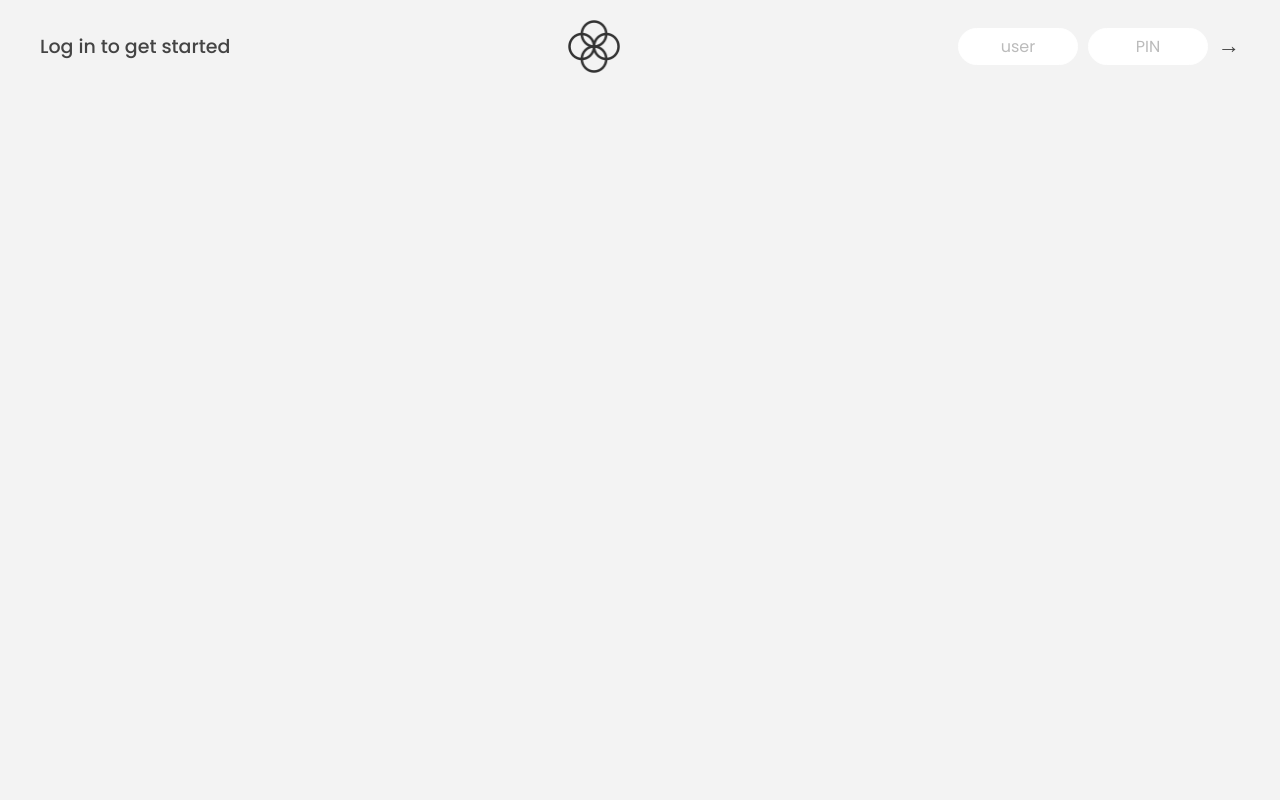
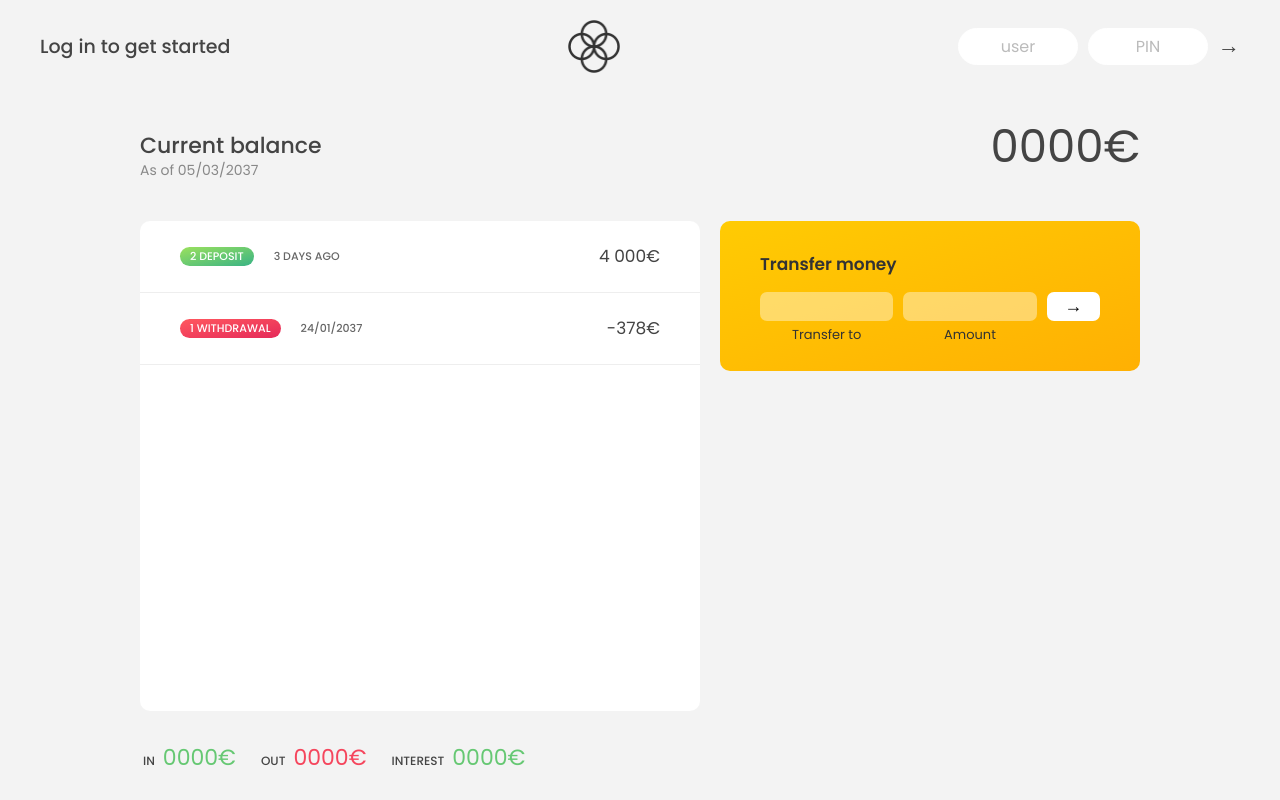
Before and after one commit to MaverickApekshit/bankist, a plain HTML site: page index.html in a window 1280 px wide. Drawn offline with Linux system fonts and the light colour scheme.

Commit message:
Added transfer functionality

```diff
--- a/index.html
+++ b/index.html
@@ -75,6 +75,18 @@
         <p class="summary__label">Interest</p>
         <p class="summary__value summary__value--interest">0000€</p>
       </div>
+
+      <!-- OPERATION: TRANSFERS -->
+      <div class="operation operation--transfer">
+        <h2>Transfer money</h2>
+        <form class="form form--transfer">
+          <input type="text" class="form__input form__input--to" />
+          <input type="number" class="form__input form__input--amount" />
+          <button class="form__btn form__btn--transfer">&rarr;</button>
+          <label class="form__label">Transfer to</label>
+          <label class="form__label">Amount</label>
+        </form>
+      </div>
     </main>
 
     <script src="script.js"></script>
--- a/script.js
+++ b/script.js
@@ -82,9 +82,9 @@ const displayMovements = function (movements) {
 };
 
 // Calculate Balance
-const calcDisplayBalance = function (movements) {
-  const balance = movements.reduce((acc, mov) => acc + mov, 0);
-  labelBalance.textContent = `${balance}€`;
+const calcDisplayBalance = function (acc) {
+  acc.balance = acc.movements.reduce((acc, mov) => acc + mov, 0);
+  labelBalance.textContent = `${acc.balance}€`;
 };
 
 // Calculate Summary
@@ -120,9 +120,20 @@ const createUsernames = function (accs) {
 
 createUsernames(accounts);
 
+const updateUI = function (acc) {
+  // Display movements
+  displayMovements(acc.movements);
+
+  // Display balance
+  calcDisplayBalance(acc);
+
+  // Display summary
+  calcDisplaySummary(acc);
+};
+
+// Event handlers
 let currentAccount;
 
-// Event handlers
 btnLogin.addEventListener('click', function (e) {
   // Prevent form from submitting
   e.preventDefault();
@@ -143,14 +154,32 @@ btnLogin.addEventListener('click', function (e) {
     inputLoginUsername.value = inputLoginPin.value = '';
     inputLoginPin.blur();
 
-    // Display movements
-    displayMovements(currentAccount.movements);
+    // Update UI
+    updateUI(currentAccount);
+  }
+});
 
-    // Display balance
-    calcDisplayBalance(currentAccount.movements);
+btnTransfer.addEventListener('click', function (e) {
+  e.preventDefault();
+  const amount = Number(inputTransferAmount.value);
+  const receiverAcc = accounts.find(
+    acc => acc.username === inputTransferTo.value
+  );
 
-    // Display summary
-    calcDisplaySummary(currentAccount);
+  inputTransferAmount.value = inputTransferTo.value = '';
+
+  if (
+    amount > 0 &&
+    receiverAcc &&
+    currentAccount.balance >= amount &&
+    receiverAcc?.username !== currentAccount.username
+  ) {
+    // Perform transfer
+    currentAccount.movements.push(-amount);
+    receiverAcc.movements.push(amount);
+
+    // Update UI
+    updateUI(currentAccount);
   }
 });
 
--- a/style.css
+++ b/style.css
@@ -79,14 +79,15 @@ nav {
 
 /* MAIN */
 .app {
-  position: relative max-width 100rem;
+  position: relative;
+  max-width: 100rem;
   margin: 4rem auto;
   display: grid;
   grid-template-columns: 4fr 3fr;
   grid-template-rows: auto repeat(3, 15rem) auto;
   gap: 2rem;
 
-  opacity: 0;
+  opacity: 1;
   transition: all 1s;
 }
 
@@ -188,3 +189,65 @@ nav {
 .summary__value--out {
   color: #f5465d;
 }
+
+/* OPERATIONS */
+.operation {
+  border-radius: 1rem;
+  padding: 3rem 4rem;
+  color: #333;
+}
+
+.operation--transfer {
+  background-image: linear-gradient(to top left, #ffb003, #ffcb03);
+}
+
+h2 {
+  margin-bottom: 1.5rem;
+  font-size: 1.7rem;
+  font-weight: 600;
+  color: #333;
+}
+
+.form {
+  display: grid;
+  grid-template-columns: 2.5fr 2.5fr 1fr;
+  grid-template-rows: auto auto;
+  gap: 0.4rem 1rem;
+}
+
+.form__input {
+  width: 100%;
+  border: none;
+  background-color: rgba(255, 255, 255, 0.4);
+  font-family: inherit;
+  font-size: 1.5rem;
+  text-align: center;
+  color: #333;
+  padding: 0.3rem 1rem;
+  border-radius: 0.7rem;
+  transition: all 0.3s;
+}
+
+.form__input:focus {
+  outline: none;
+  background-color: rgba(255, 255, 255, 0.6);
+}
+
+.form__label {
+  font-size: 1.3rem;
+  text-align: center;
+}
+
+.form__btn {
+  border: none;
+  border-radius: 0.7rem;
+  font-size: 1.8rem;
+  background-color: #fff;
+  cursor: pointer;
+  transition: all 0.3s;
+}
+
+.form__btn:focus {
+  outline: none;
+  background-color: rgba(255, 255, 255, 0.8);
+}
```
